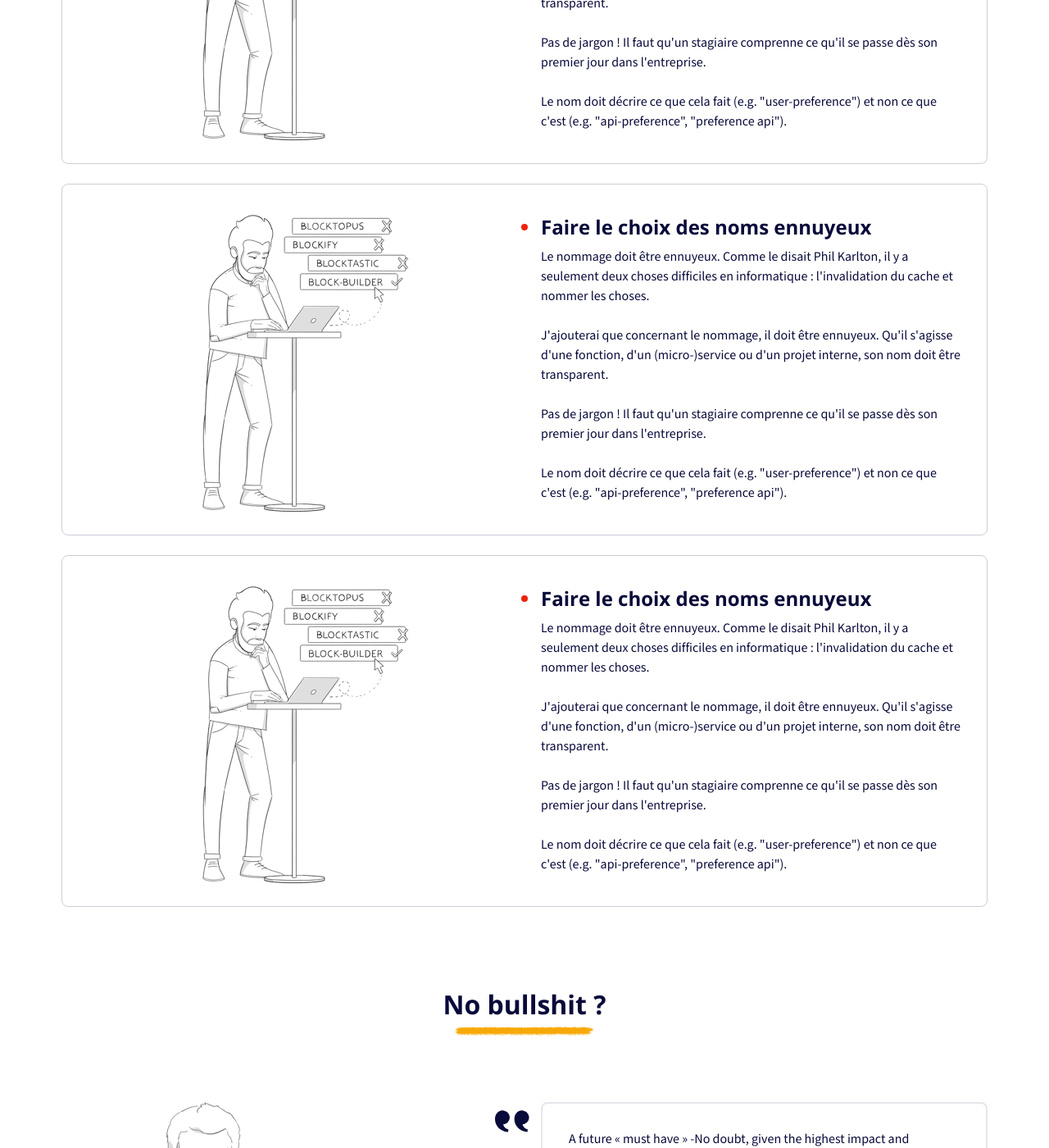
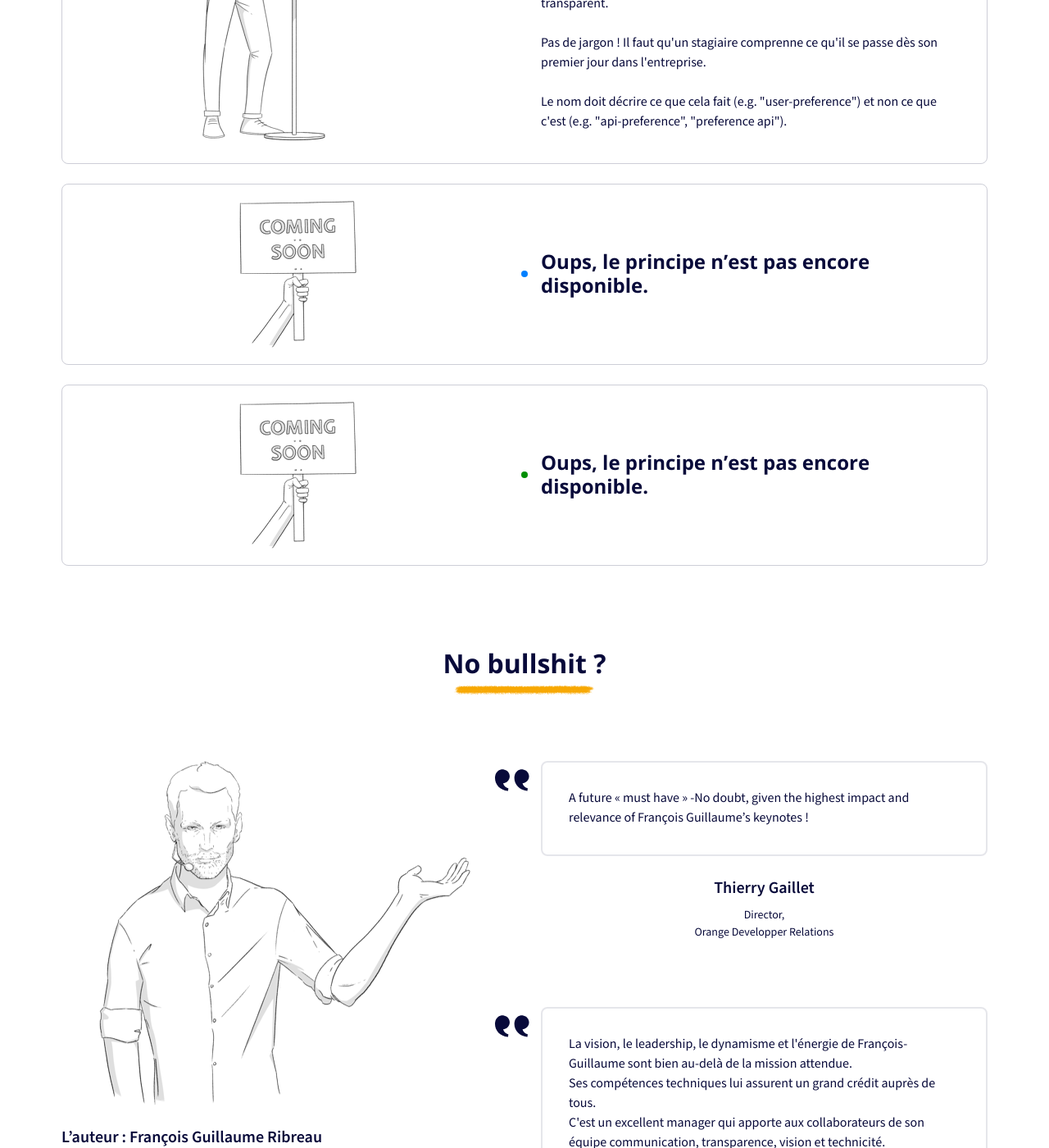
Before and after one commit to nobullshitbooks/nobullshit-website, a Jekyll site: the page built from index.html, in a window 1280 px wide and 1400 px high, scrolled down 2225 px. Shown: the whole window at 82% size. Built offline with Jekyll 4.4.1, drawn with Linux system fonts in a browser that asks for light colours; comment, search, counter and statistics services are not loaded.

Commit message:
style(change): new illustration-coming and add color for title

```diff
--- a/_layouts/default.html
+++ b/_layouts/default.html
@@ -397,9 +397,9 @@
               class="c-img"
               src="/assets/img/illustration.png"
               srcset="
-                /assets/img/illustration.png    1x,
-                /assets/img/illustration@2x.png 2x,
-                /assets/img/illustration@3x.png 3x
+                /assets/img/illustration-coming.png    1x,
+                /assets/img/illustration-coming@2x.png 2x,
+                /assets/img/illustration-coming@3x.png 3x
               "
               alt=""
             />
@@ -407,22 +407,9 @@
           <div
             class="col-md justify-content-center flex-column d-flex u-margin-t-64-sm-down"
           >
-            <h3 class="c-h3 u-bullet u-bullet--out">
-              Faire le choix des noms ennuyeux
+            <h3 class="c-h3 u-bullet u-bullet--out u-bullet--blue">
+              Oups, le principe n’est pas encore disponible.
             </h3>
-            <p class="c-p u-margin-t-10">
-              Le nommage doit être ennuyeux. Comme le disait Phil Karlton, il y
-              a seulement deux choses difficiles en informatique :
-              l'invalidation du cache et nommer les choses.
-              <br /><br />J'ajouterai que concernant le nommage, il doit être
-              ennuyeux. Qu'il s'agisse d'une fonction, d'un (micro-)service ou
-              d'un projet interne, son nom doit être transparent.
-              <br /><br />Pas de jargon ! Il faut qu'un stagiaire comprenne ce
-              qu'il se passe dès son premier jour dans l'entreprise.
-              <br /><br />Le nom doit décrire ce que cela fait (e.g.
-              "user-preference") et non ce que c'est (e.g. "api-preference",
-              "preference api").
-            </p>
           </div>
         </div>
       </div>
@@ -433,9 +420,9 @@
               class="c-img"
               src="/assets/img/illustration.png"
               srcset="
-                /assets/img/illustration.png    1x,
-                /assets/img/illustration@2x.png 2x,
-                /assets/img/illustration@3x.png 3x
+                /assets/img/illustration-coming.png    1x,
+                /assets/img/illustration-coming@2x.png 2x,
+                /assets/img/illustration-coming@3x.png 3x
               "
               alt=""
             />
@@ -443,22 +430,9 @@
           <div
             class="col-md justify-content-center flex-column d-flex u-margin-t-64-sm-down"
           >
-            <h3 class="c-h3 u-bullet u-bullet--out">
-              Faire le choix des noms ennuyeux
+            <h3 class="c-h3 u-bullet u-bullet--out u-bullet--green">
+              Oups, le principe n’est pas encore disponible.
             </h3>
-            <p class="c-p u-margin-t-10">
-              Le nommage doit être ennuyeux. Comme le disait Phil Karlton, il y
-              a seulement deux choses difficiles en informatique :
-              l'invalidation du cache et nommer les choses.
-              <br /><br />J'ajouterai que concernant le nommage, il doit être
-              ennuyeux. Qu'il s'agisse d'une fonction, d'un (micro-)service ou
-              d'un projet interne, son nom doit être transparent.
-              <br /><br />Pas de jargon ! Il faut qu'un stagiaire comprenne ce
-              qu'il se passe dès son premier jour dans l'entreprise.
-              <br /><br />Le nom doit décrire ce que cela fait (e.g.
-              "user-preference") et non ce que c'est (e.g. "api-preference",
-              "preference api").
-            </p>
           </div>
         </div>
       </div>
```
Also changed, not shown: assets/img/illustration-coming.png (added), assets/img/illustration-coming@2x.png (added), assets/img/illustration-coming@3x.png (added).
